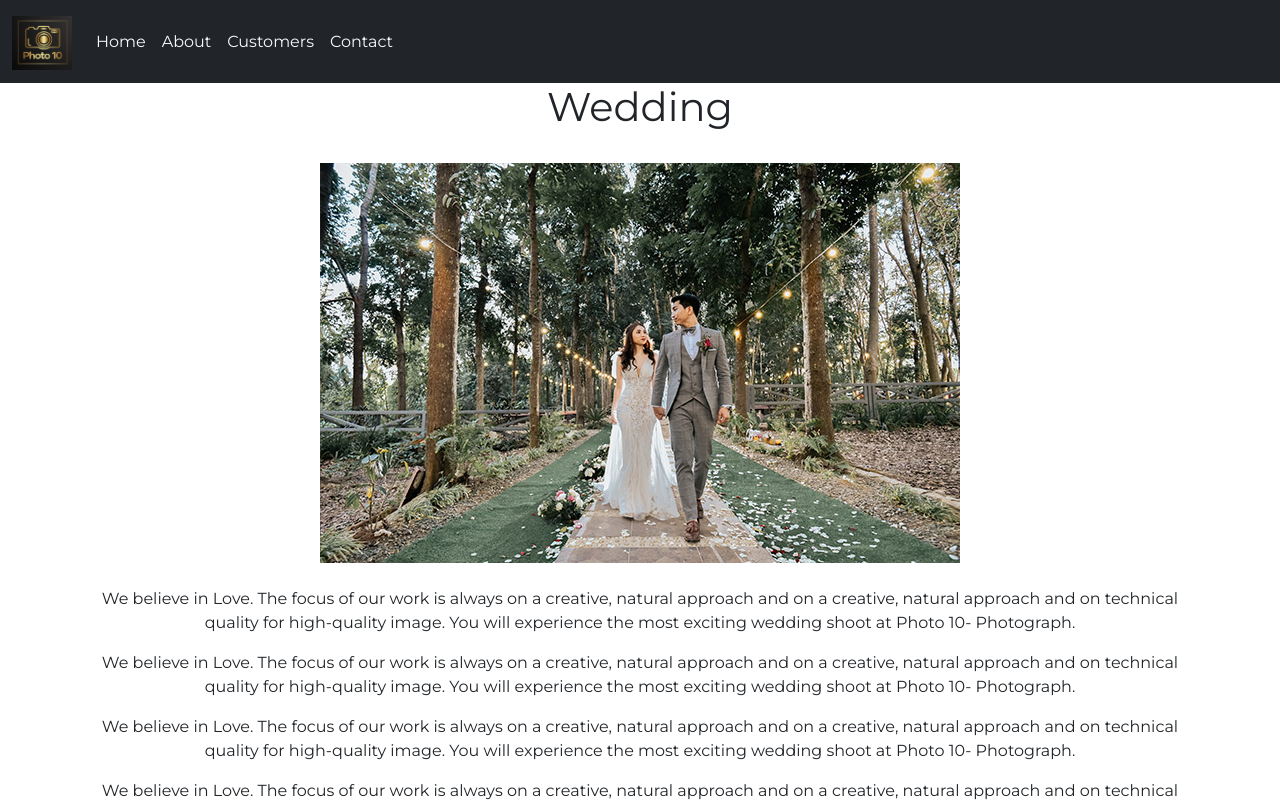
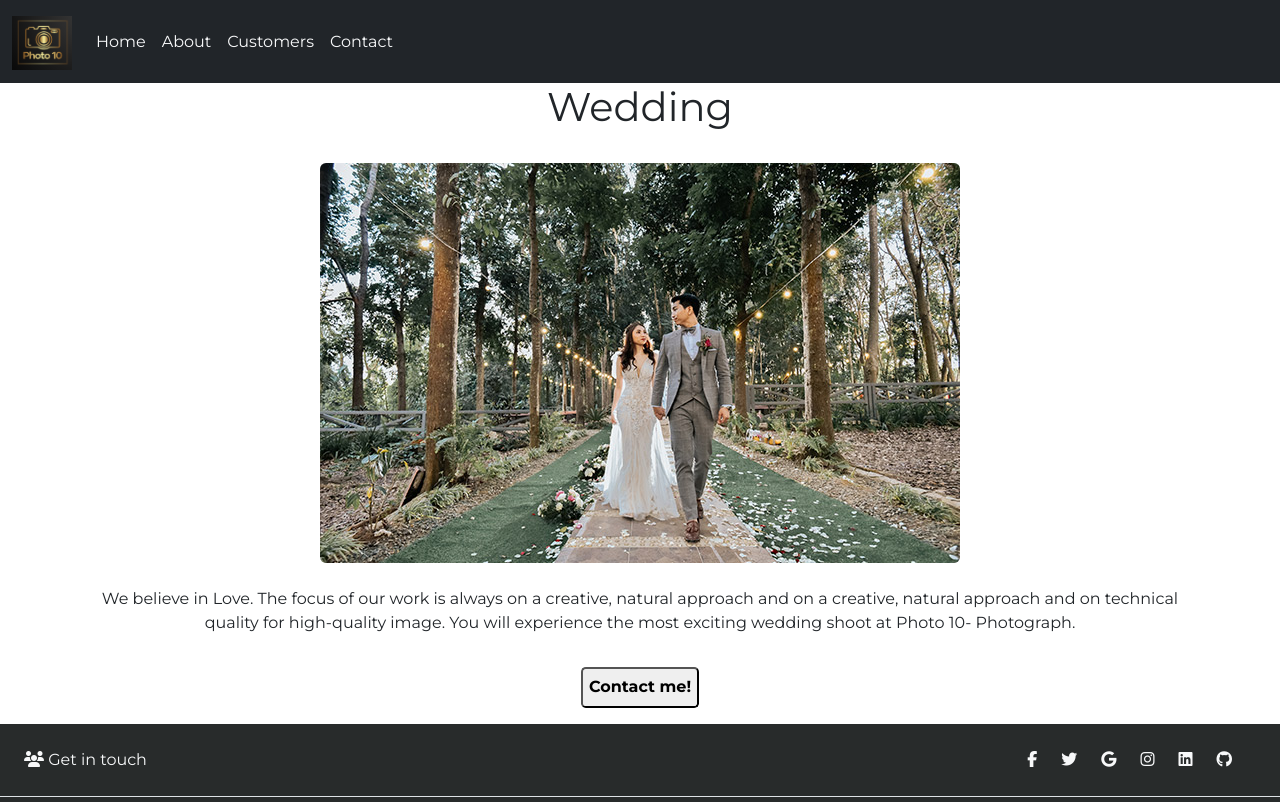
Before and after one commit to ChristineWeidhofer/Frontend-Team-Project, an Angular app: page /portfolio/0 in a window 1280 px wide. Shown: the top 802 px of the page. Built offline with nearby package versions, Linux system fonts and the light colour scheme.

Commit message:
pics size

```diff
--- a/src/app/portfolio-details/portfolio-details.component.css
+++ b/src/app/portfolio-details/portfolio-details.component.css
@@ -1,5 +1,6 @@
 img {
     width: 50vw;
+    border-radius: 6px;
 }
 
 * {
--- a/src/app/portfolio-details/portfolio-details.component.html
+++ b/src/app/portfolio-details/portfolio-details.component.html
@@ -4,9 +4,6 @@
     <img src="{{ portfolio.img }}" alt="{{ portfolio.name }}">
     <br><br>
     <p>{{ portfolio.longDes }}</p>
-    <p>{{ portfolio.longDes }}</p>
-    <p>{{ portfolio.longDes }}</p>
-    <p>{{ portfolio.longDes }}</p>
     <button><a routerLink="/contact">Contact me!</a></button>
     <br>
 </div>
--- a/src/app/portfolio/portfolio.component.css
+++ b/src/app/portfolio/portfolio.component.css
@@ -8,3 +8,8 @@ a:hover {
     font-weight: bold;
     color: red;
 }
+
+img {
+    height: 161px;
+    object-fit: cover;
+}
--- a/src/app/portfolio/portfolio.component.html
+++ b/src/app/portfolio/portfolio.component.html
@@ -1,6 +1,6 @@
 <div class="container">
     <H2>Portfolio</H2>
-    <div class="row row-cols-3">
+    <div class="row row-cols-lg-3 row-cols-md-2 row-cols-sm-1">
         <div *ngFor="let val of portfolio; index as portfolioID">
             <div class="card m-2" style="width: 18rem;">
                 <img class="card-img-top" src="{{val.img}}" alt="{{val.name}}" alt="Card image cap">
```
